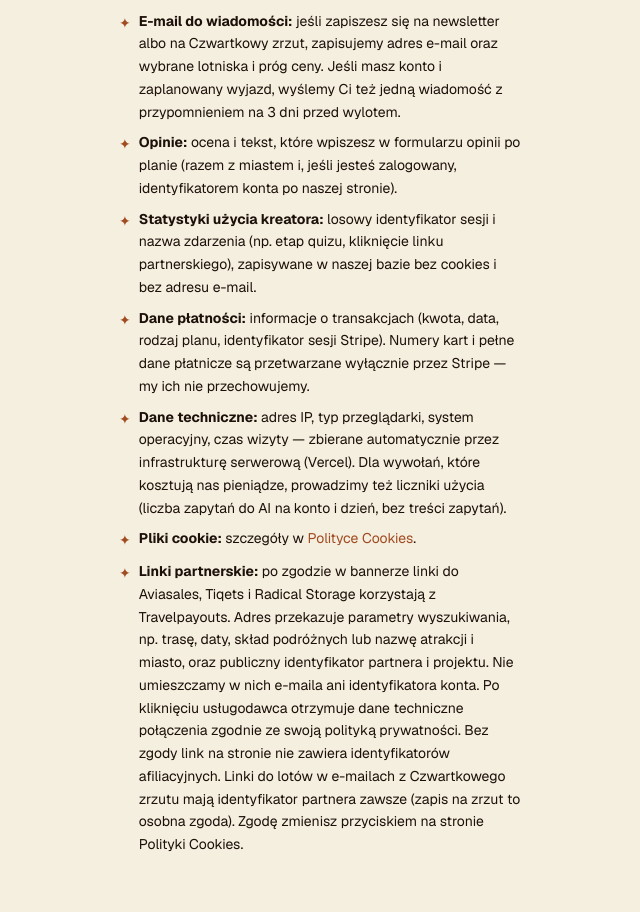
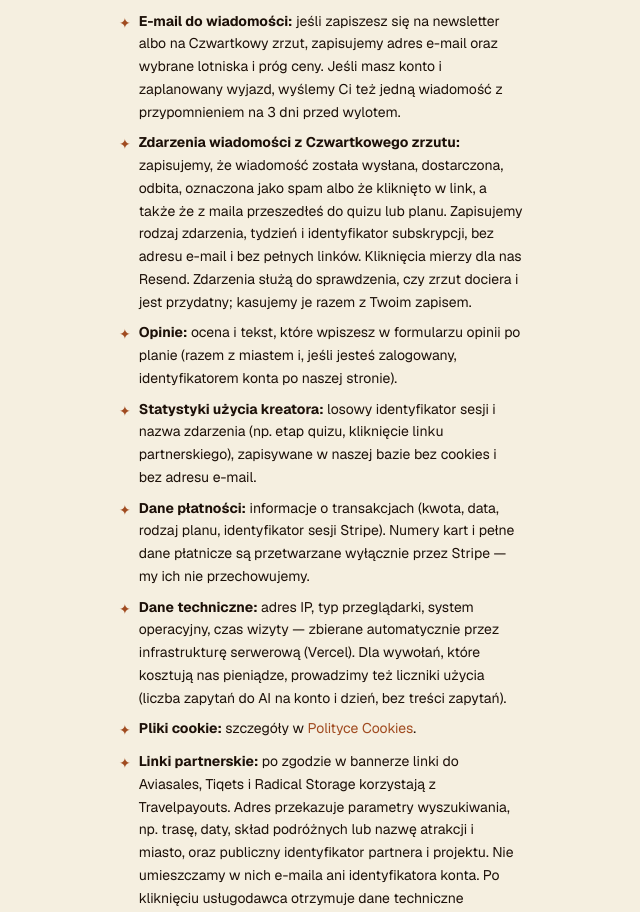
Before and after one commit to KacperCelejewski/kacper_explores, a Next.js app: page /privacy in a window 1280 px wide. Shown: the part 821-1733 px from the top of the page, without its empty margins (321-961 px from the left). Built offline with nearby package versions, Linux system fonts and the light colour scheme; no server answers.

Commit message:
docs(privacy): zdarzenia wiadomości z Czwartkowego zrzutu (dziennik drop_events)

```diff
--- a/src/app/privacy/page.tsx
+++ b/src/app/privacy/page.tsx
@@ -148,6 +148,15 @@ export default function PrivacyPage() {
                 na Czwartkowy zrzut, zapisujemy adres e-mail oraz wybrane lotniska i próg
                 ceny. Jeśli masz konto i zaplanowany wyjazd, wyślemy Ci też jedną
                 wiadomość z przypomnieniem na 3 dni przed wylotem.
+              </Li>
+              <Li>
+                <strong>Zdarzenia wiadomości z Czwartkowego zrzutu:</strong> zapisujemy,
+                że wiadomość została wysłana, dostarczona, odbita, oznaczona jako spam
+                albo że kliknięto w link, a także że z maila przeszedłeś do quizu lub
+                planu. Zapisujemy rodzaj zdarzenia, tydzień i identyfikator subskrypcji,
+                bez adresu e-mail i bez pełnych linków. Kliknięcia mierzy dla nas Resend.
+                Zdarzenia służą do sprawdzenia, czy zrzut dociera i jest przydatny;
+                kasujemy je razem z Twoim zapisem.
               </Li>
               <Li>
                 <strong>Opinie:</strong> ocena i tekst, które wpiszesz w formularzu opinii
```
